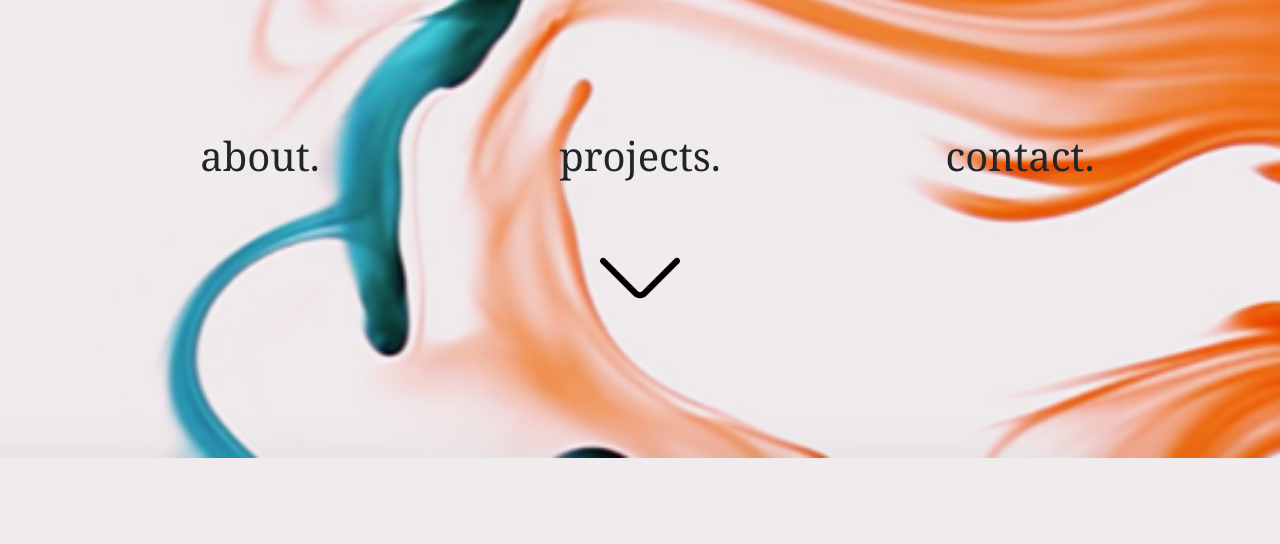
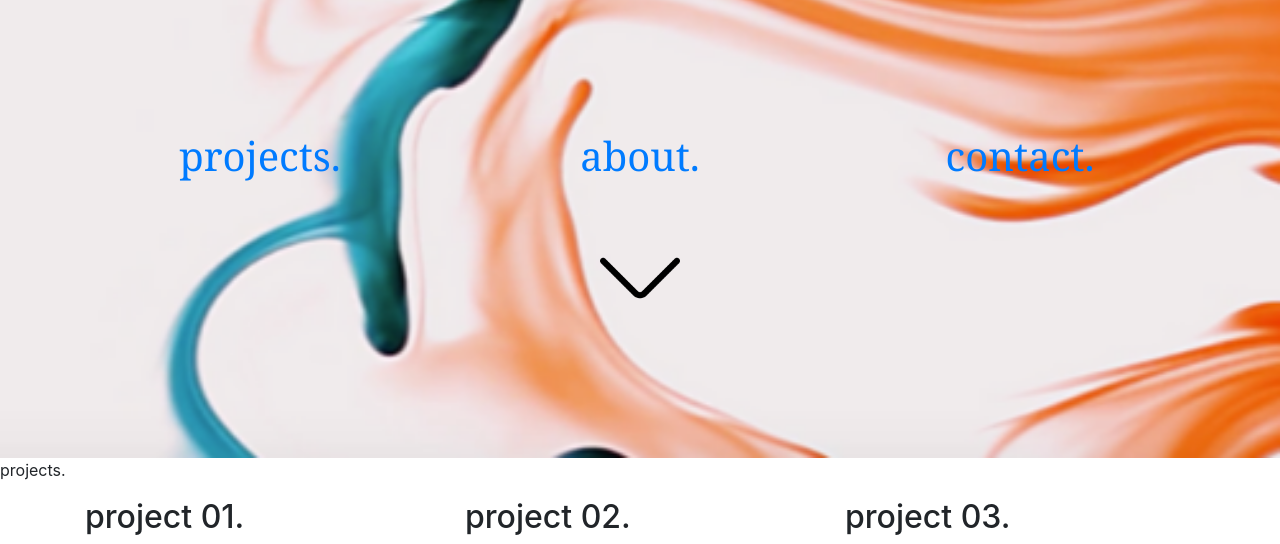
Before and after one commit to paolavdt/paolavdt.github.io, a plain HTML site: page index.html in a window 1280 px wide. Shown: the part 342-886 px from the top of the page. Before the commit the page ends 800 px from the top, so only its background shows below. Drawn offline with nearby package versions, Linux system fonts and the light colour scheme.

Commit message:
Added cactus cursor to clickable links. Added links as menu options. Started project section --> made project div, added three project placeholders

```diff
--- a/index.html
+++ b/index.html
@@ -29,13 +29,14 @@
                 <div class="container">
                     <div class="row">
                         <div class="menu-option col">
-                            <h1>about.</h1>
+                            <h1><a href="#projects" class="menu-link">projects.</a></h1>
                         </div>
                         <div class="menu-option col">
-                            <h1>projects.</h1>
+                            <!-- Change href for links-->
+                            <h1><a href="#about" class="menu-link">about.</a></h1>
                         </div>
                         <div class="menu-option col">
-                            <h1>contact.</h1>
+                            <h1><a href="#contact" class="menu-link">contact.</a></h1>
                         </div>
                     </div>
                 </div>
@@ -44,5 +45,22 @@
             <!-- <i class="fa fa-chevron-down" style="font-size: 5rem"></i> -->
             <!-- Icons made by <a href="https://www.flaticon.com/authors/freepik" title="Freepik">Freepik</a> from <a href="https://www.flaticon.com/" title="Flaticon"> www.flaticon.com</a> -->
         </header>
+
+        <div class="project-sections">
+            <p class="section-title">projects.</p>
+            <div class="container">
+                <div class="row">
+                    <div class="project-option col-6 col-md-4" id="project-01">
+                        <h2>project 01.</h2>
+                    </div>
+                    <div class="project-option col-6 col-md-4" id="project-02">
+                        <h2>project 02.</h2>
+                    </div>
+                    <div class="project-option col-6 col-md-4" id="project=03">
+                        <h2>project 03.</h2>
+                    </div>
+                </div>
+            </div>
+        </div>
     </body>
 </html>
```
